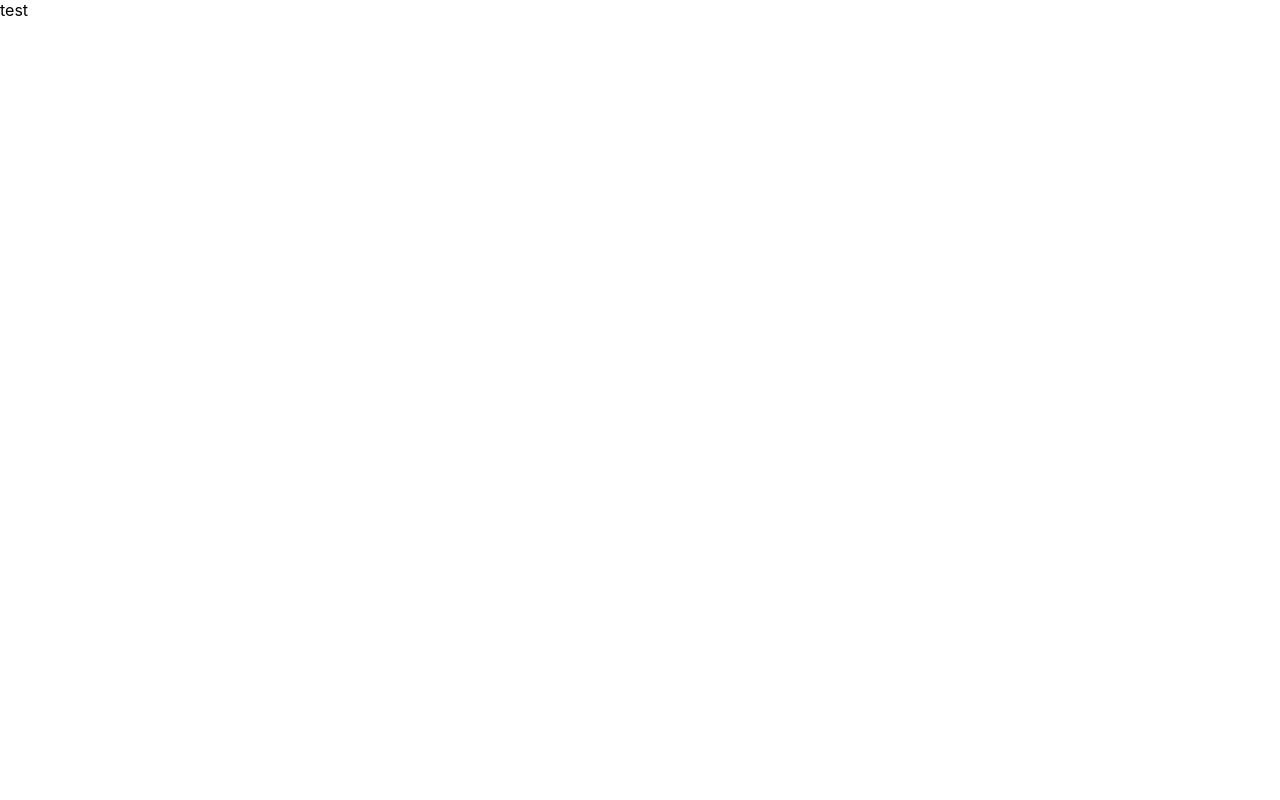
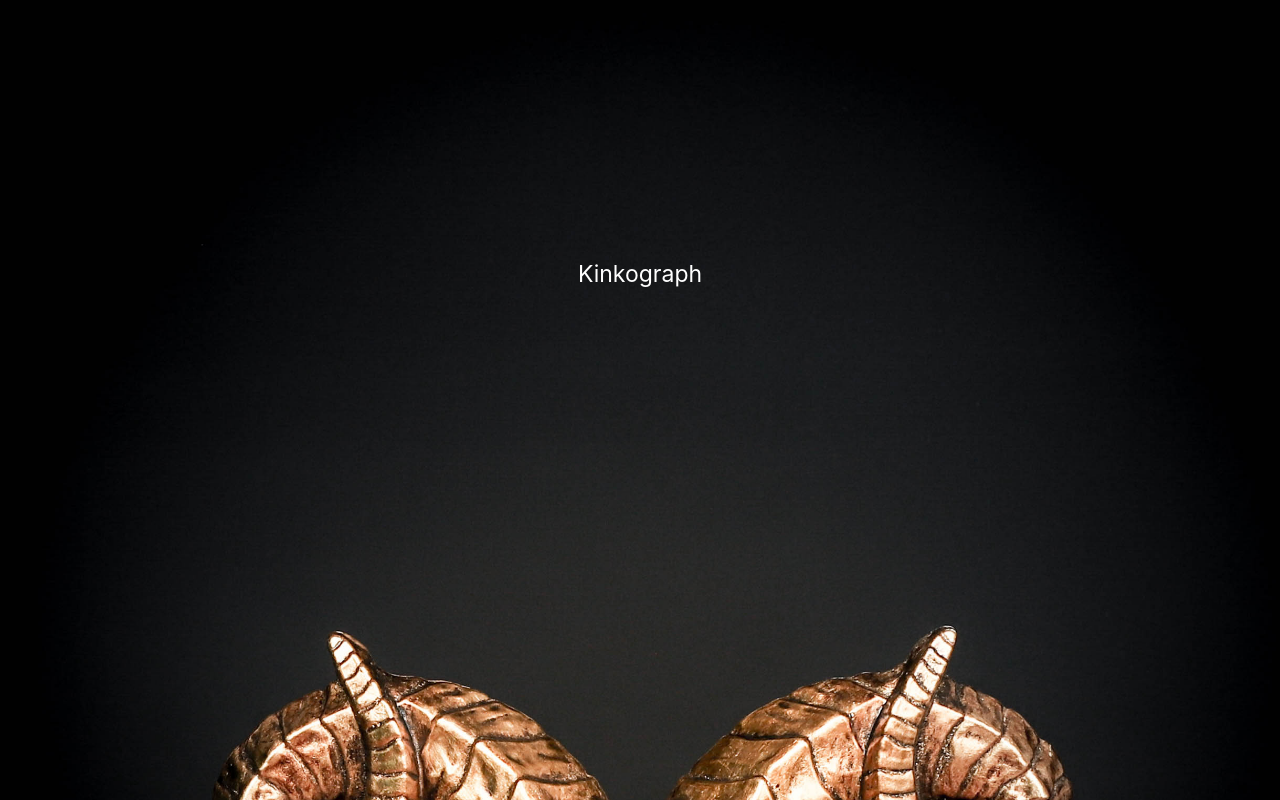
Before and after one commit to vanStaen/kinkograph.com, a React (Create React App) app in the folder frontend/: page / in a window 1280 px wide. Built offline with nearby package versions, Linux system fonts and the light colour scheme.

Commit message:
deploy frontend Build

```diff
--- a/frontend/src/App.css
+++ b/frontend/src/App.css
@@ -0,0 +1,28 @@
+.App {
+	font-size: min(calc(7px + 2vmin), 25px);
+  color: white;
+}
+
+.App__main {
+  min-height: 100vh; /* Fallback for browsers that do not support Custom Properties */
+  min-height: calc(var(--vh, 1vh) * 100);
+  display: flex;
+  flex-direction: column;
+  align-items: center;
+  justify-content: center;
+  background-color: #282c34;
+  background-image: url("img/diaboli.jpg");
+  background-size: cover;
+}
+
+.App__tittle {
+    min-height: 100vh; /* Fallback for browsers that do not support Custom Properties */
+    min-height: calc(var(--vh, 1vh) * 100);
+    display: flex;
+    flex-direction: column;
+    align-items: center;
+    justify-content: center;
+    background-color: #282c34;
+    background-image: url("img/diaboli.jpg");
+    background-size: cover;
+  }
--- a/frontend/src/App.js
+++ b/frontend/src/App.js
@@ -3,7 +3,9 @@ import "./App.css";
 function App() {
   return (
     <div className="App">
-      test
+    <div className="App__main">
+      Kinkograph <br/><br/><br/><br/><br/><br/><br/><br/><br/><br/>
+    </div>
     </div>
   );
 }
```
Also changed, not shown: frontend/src/img/diaboli.jpg (added).
